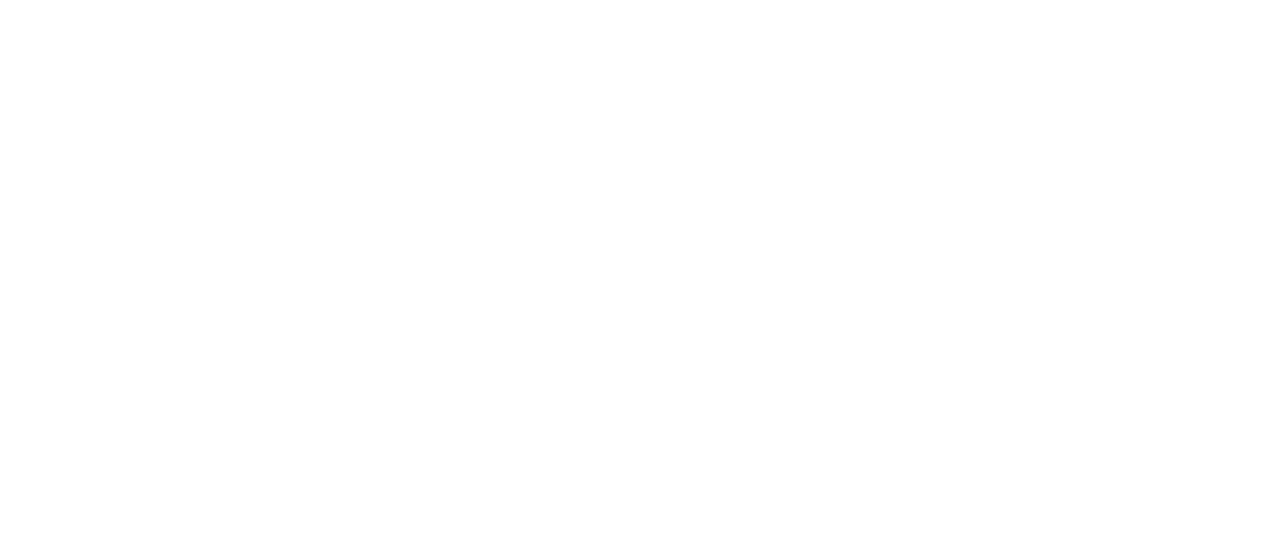
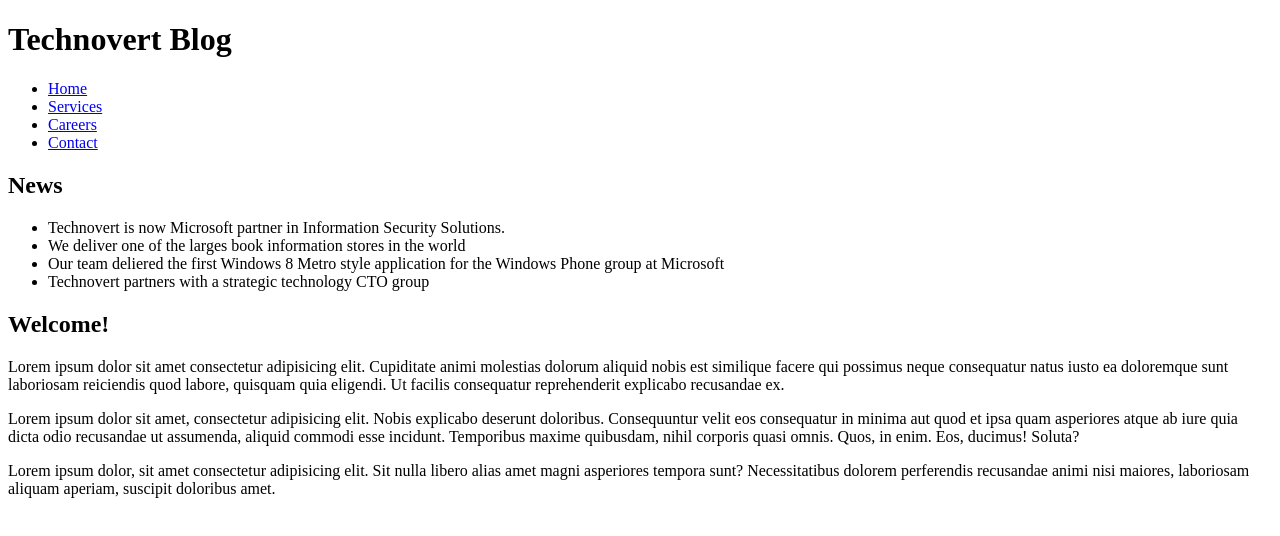
Before and after one commit to notshriram/technovert-blog-task, a plain HTML site: page index.html in a window 1280 px wide. Drawn offline with Linux system fonts and the light colour scheme.

Commit message:
Add Text content

```diff
--- a/index.html
+++ b/index.html
@@ -10,6 +10,55 @@
 </head>
 
 <body>
+    <div class="container">
+        <header>
+            <h1 class="logo">Technovert Blog</h1>
+        </header>
+        <nav>
+            <ul>
+                <li><a href="#">Home</a></li>
+                <li><a href="#">Services</a></li>
+                <li><a href="#">Careers</a></li>
+                <li><a href="#">Contact</a></li>
+            </ul>
+        </nav>
+        <article class="news-box">
+            <header>
+                <h2 class="article-title">News</h2>
+            </header>
+            <section class="bullets">
+                <ul>
+                    <li>Technovert is now Microsoft partner in Information Security Solutions.</li>
+                    <li>We deliver one of the larges book information stores in the world</li>
+                    <li>Our team deliered the first Windows 8 Metro style application for the Windows Phone group at
+                        Microsoft</li>
+                    <li>Technovert partners with a strategic technology CTO group</li>
+                </ul>
+            </section>
+        </article>
+        <article>
+            <header>
+                <h2 class='article-title'>Welcome!</h2>
+            </header>
+            <section class='content'>
+                <p>Lorem ipsum dolor sit amet consectetur adipisicing elit. Cupiditate animi molestias dolorum aliquid
+                    nobis est similique facere qui possimus neque consequatur natus iusto ea doloremque sunt laboriosam
+                    reiciendis quod labore, quisquam quia eligendi. Ut facilis consequatur reprehenderit explicabo
+                    recusandae ex.
+                </p>
+                <p>
+                    Lorem ipsum dolor sit amet, consectetur adipisicing elit. Nobis explicabo deserunt doloribus.
+                    Consequuntur velit eos consequatur in minima aut quod et ipsa quam asperiores atque ab iure quia
+                    dicta odio recusandae ut assumenda, aliquid commodi esse incidunt. Temporibus maxime quibusdam,
+                    nihil corporis quasi omnis. Quos, in enim. Eos, ducimus! Soluta?
+                </p>
+                <p>
+                    Lorem ipsum dolor, sit amet consectetur adipisicing elit. Sit nulla libero alias amet magni
+                    asperiores tempora sunt? Necessitatibus dolorem perferendis recusandae animi nisi maiores,
+                    laboriosam aliquam aperiam, suscipit doloribus amet.
+                </p>
+            </section>
+        </article>
 
 </body>
 
```
